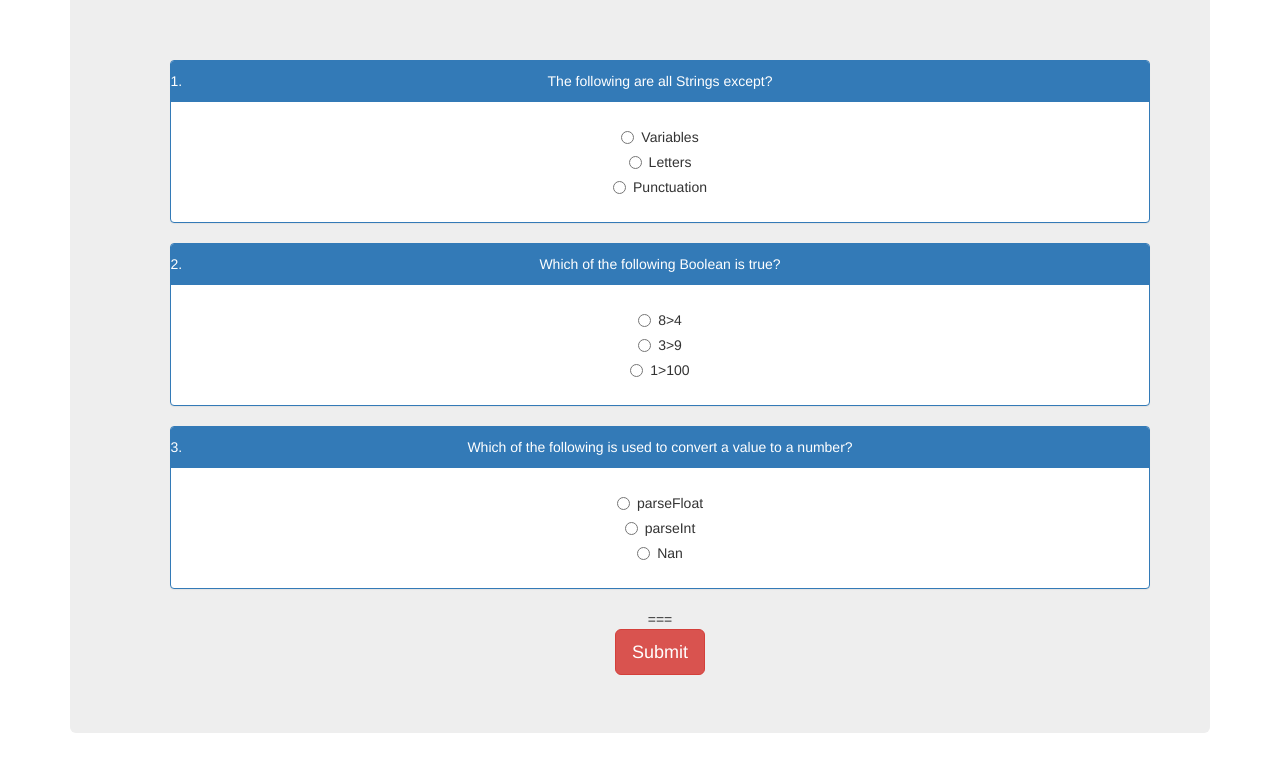
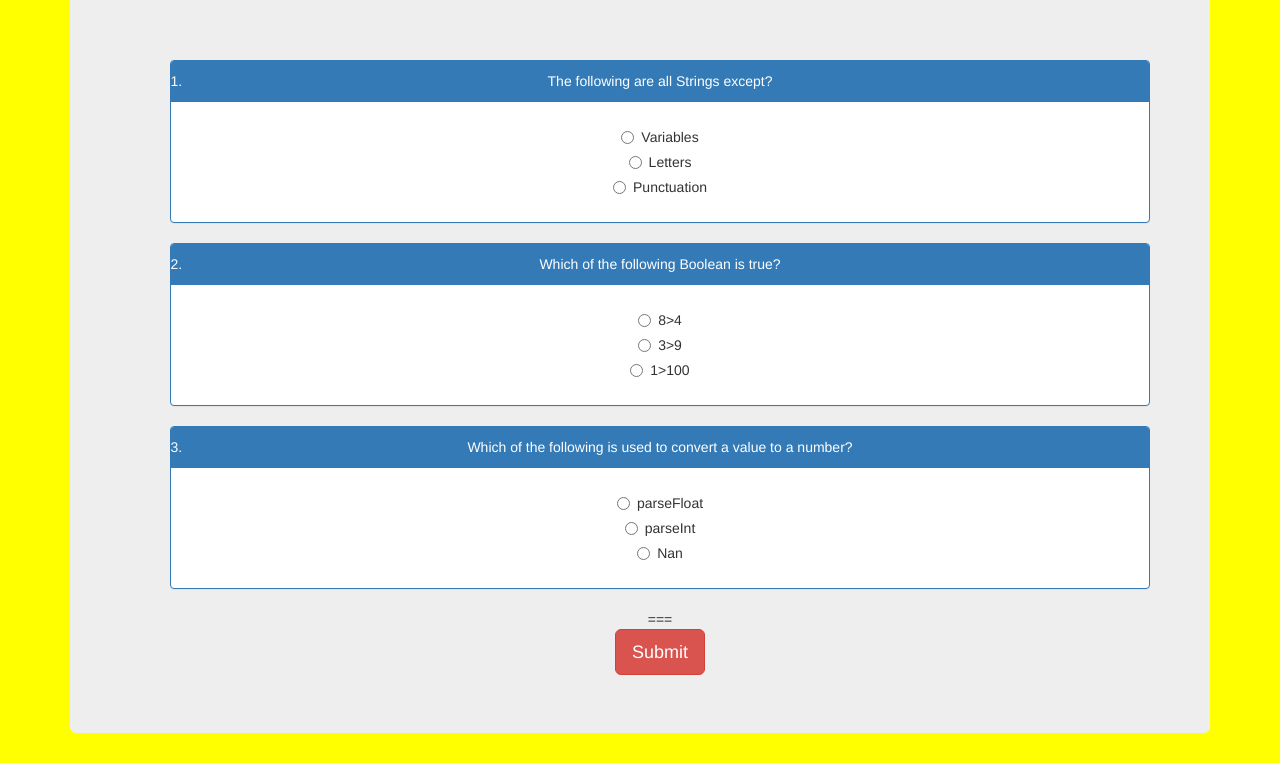
Before and after one commit to Melhouza/Quiz-Board, a plain HTML site: page index.html in a window 1280 px wide. Shown: the part 78-841 px from the top of the page. Drawn offline with nearby package versions, Linux system fonts and the light colour scheme.

Commit message:
Add changes to css/style.css

```diff
--- a/css/style.css
+++ b/css/style.css
@@ -1,10 +1,11 @@
 head{
   text-align: center;
   text-decoration-style: wavy;
-  text-color: black;
+  text-decoration-color: : black;
 }
 
-background{
+body{
 background-size: cover;
 background-color: yellow;
+position: relative;
 }
```
